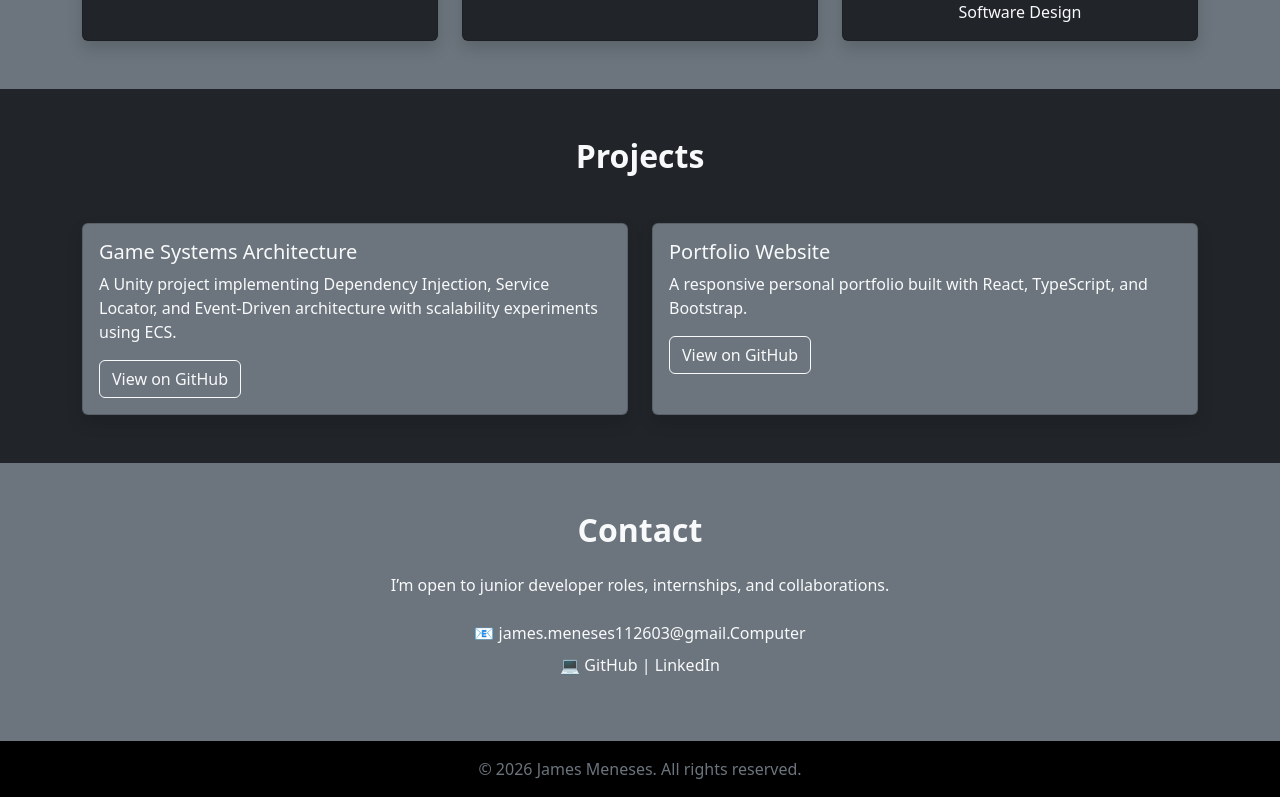
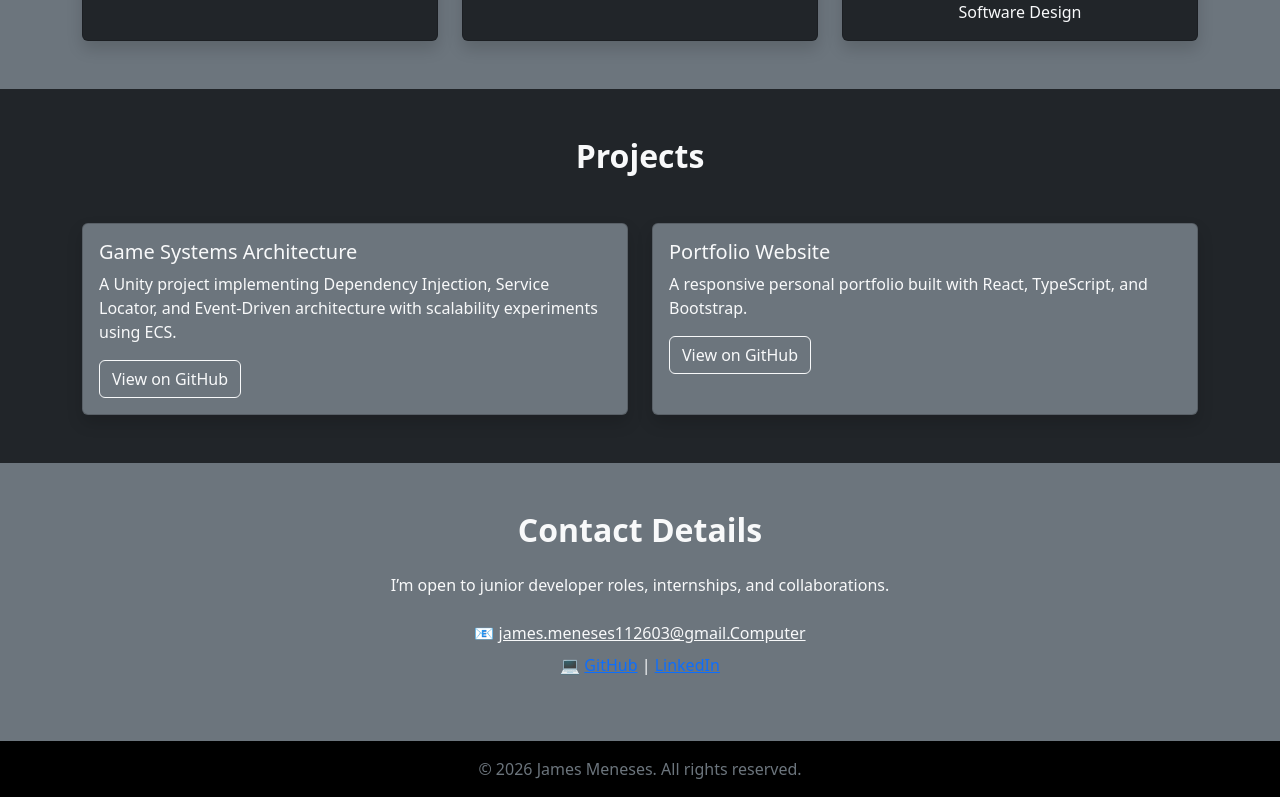
Before and after one commit to DyamesGH/Website-Portfolio, a React (Vite) app: page / in a window 1280 px wide. Shown: the part 517-1314 px from the top of the page. Built offline with nearby package versions, Linux system fonts and the light colour scheme.

Commit message:
Fixed some issues on the contact details section

```diff
--- a/src/App.css
+++ b/src/App.css
@@ -57,3 +57,35 @@ section {
 .read-the-docs {
   color: #888;
 }
+
+.contact-link,
+.contact-link:visited,
+.contact-link:active {
+  color: #ffffff !important;
+  text-decoration: none !important;
+}
+
+/* Prevent Bootstrap hover color */
+.contact-link:hover {
+  color: #ffffff !important;
+}
+
+/* Underline animation */
+.contact-link {
+  position: relative;
+}
+
+.contact-link::after {
+  content: "";
+  position: absolute;
+  left: 0;
+  bottom: -3px;
+  width: 0%;
+  height: 2px;
+  background-color: #ffffff;
+  transition: width 0.25s ease-in-out;
+}
+
+.contact-link:hover::after {
+  width: 100%;
+}
--- a/src/Portfolio.tsx
+++ b/src/Portfolio.tsx
@@ -126,7 +126,7 @@ export default function Portfolio() {
       {/* Contact Section */}
       <section className="py-5 bg-secondary text-center" id="contact">
         <Container>
-          <h2 className="fw-semibold mb-4">Contact</h2>
+          <h2 className="fw-semibold mb-4">Contact Details</h2>
           <p className="mb-4">
             I’m open to junior developer roles, internships, and collaborations.
           </p>
@@ -139,17 +139,19 @@ export default function Portfolio() {
           <p>
             💻{" "}
             <a
-              className="text-light"
               href="https://github.com/DyamesGH"
               target="_blank"
+              rel="noopener noreferrer"
+              className="contact-link"
             >
               GitHub
             </a>{" "}
             |{" "}
             <a
-              className="text-light"
               href="https://linkedin.com/in/james-meneses03"
               target="_blank"
+              rel="noopener noreferrer"
+              className="contact-link"
             >
               LinkedIn
             </a>
--- a/src/index.css
+++ b/src/index.css
@@ -13,14 +13,6 @@
   -moz-osx-font-smoothing: grayscale;
 }
 
-a {
-  font-weight: 500;
-  color: #646cff;
-  text-decoration: inherit;
-}
-a:hover {
-  color: #535bf2;
-}
 
 body {
   margin: 0;
```
